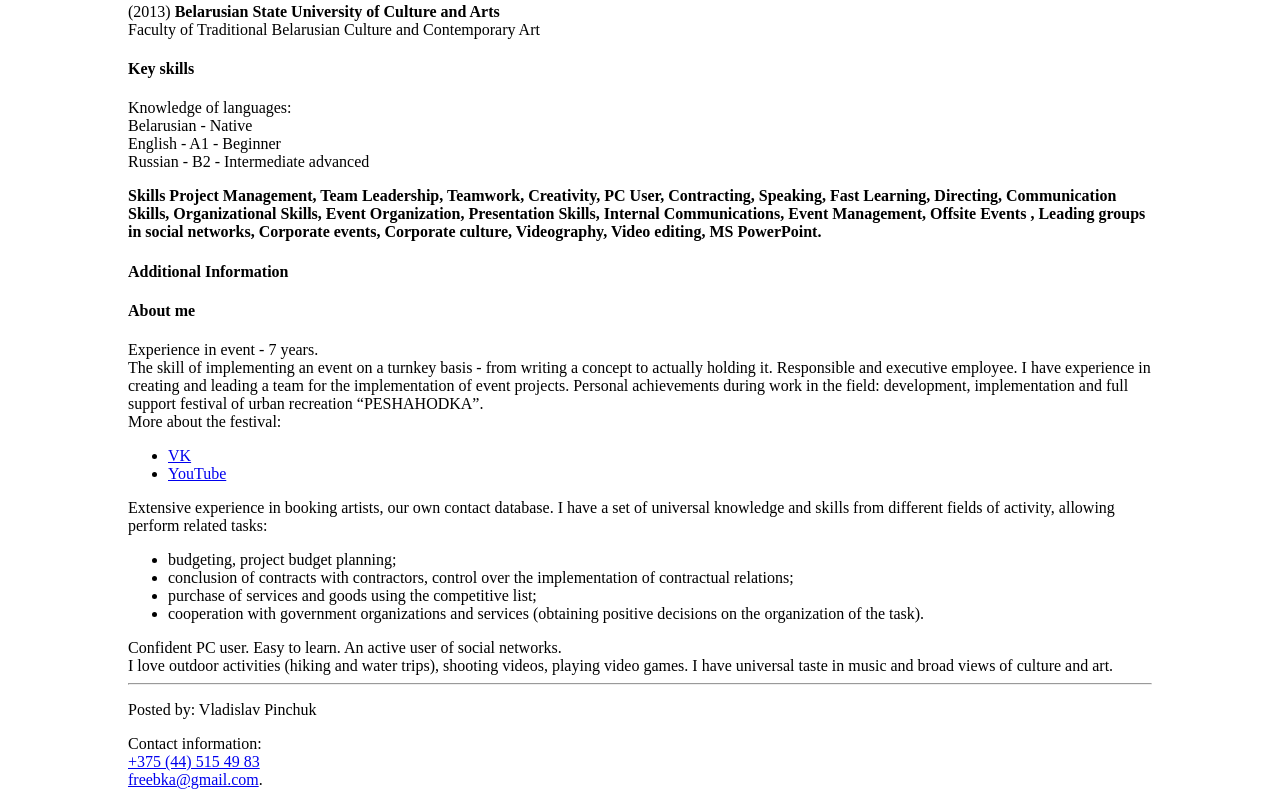
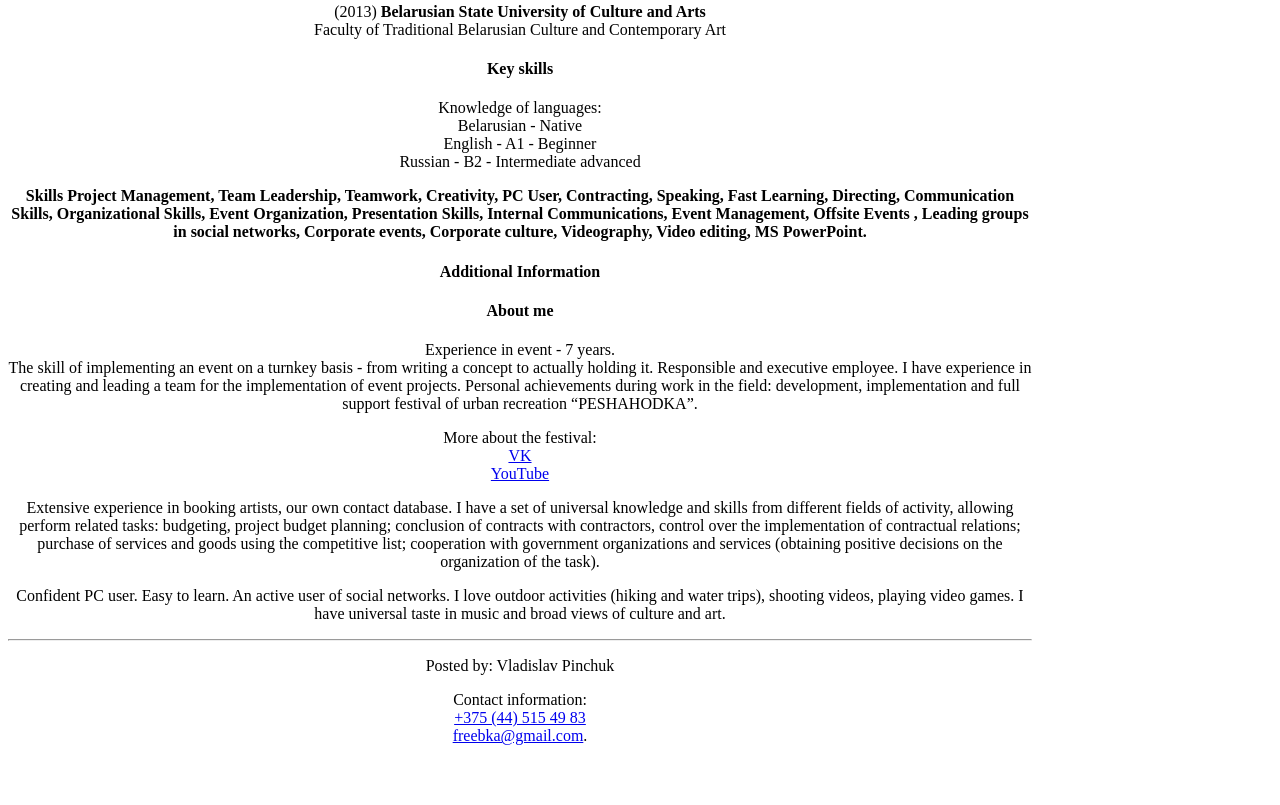
Before and after one commit to Peshahod/rsschool-cv-upskilllab, a plain HTML site: page index.html in a window 1280 px wide. Shown: the part 928-1733 px from the top of the page. After the commit the page ends 1689 px from the top, so only its background shows below. Drawn offline with Linux system fonts and the light colour scheme.

Commit message:
refactor: Changed the code formatting

```diff
--- a/index.html
+++ b/index.html
@@ -8,11 +8,10 @@
     <style type="text/css">
        div {
         max-width: 1024px;
-        margin: auto;
+        text-align: center;
        }
     </style>
 </head>
-
 <body>
     <div>
     <header>
@@ -27,7 +26,7 @@
         </h3>
         <p>Male, 30, born May 24, 1990</p>
         <p><a href="tel:+375 (44) 515 49 83">+375 (44) 515 49 83</a><br>
-           <a href="mailto:freebka@gmail.com">freebka@gmail.com</a> - preferred communication method</p>
+           <a href="mailto:freebka@gmail.com">freebka@gmail.com</a></p>
         <p>Residence: Minsk <br>Citizenship: Belarus</p>
     </section>
 
@@ -65,21 +64,26 @@
         <h4>Additional Information</h4>
         <h4>About me</h4>
         <article>
-            Experience in event - 7 years.<br> The skill of implementing an event on a turnkey basis - from writing a concept to actually holding it. Responsible and executive employee. I have experience in creating and leading a team for the implementation
-            of event projects. Personal achievements during work in the field: development, implementation and full support festival of urban recreation “PESHAHODKA”.<br> More about the festival:
-            <ul>
-                <li><a href="https://vk.com/peshahodka/"> VK</a></li>
-                <li><a href="https://youtu.be/58-E_I_0228/">YouTube</a></li>
-            </ul>
-            Extensive experience in booking artists, our own contact database. I have a set of universal knowledge and skills from different fields of activity, allowing perform related tasks:
-            <ul>
-                <li>budgeting, project budget planning;</li>
-                <li>conclusion of contracts with contractors, control over the implementation of contractual relations;</li>
-                <li>purchase of services and goods using the competitive list;</li>
-                <li>cooperation with government organizations and services (obtaining positive decisions on the organization of the task).</li>
-            </ul>
-            Confident PC user. Easy to learn. An active user of social networks.<br> I love outdoor activities (hiking and water trips), shooting videos, playing video games. I have universal taste in music and broad views of culture and art.
-        </article>
+            <p>
+                Experience in event - 7 years.
+            <br> The skill of implementing an event on a turnkey basis - from writing a concept to actually holding it. Responsible and executive employee. I have experience in creating and leading a team for the implementation
+            of event projects. Personal achievements during work in the field: development, implementation and full support festival of urban recreation “PESHAHODKA”.
+            </p>
+            <p> More about the festival: <br>
+                <a href="https://vk.com/peshahodka/">VK</a><br>
+                <a href="https://youtu.be/58-E_I_0228/">YouTube</a>
+            </p>
+            <p>
+                Extensive experience in booking artists, our own contact database. I have a set of universal knowledge and skills from different fields of activity, allowing perform related tasks:
+                budgeting, project budget planning;
+                conclusion of contracts with contractors, control over the implementation of contractual relations;
+                purchase of services and goods using the competitive list;
+                cooperation with government organizations and services (obtaining positive decisions on the organization of the task).
+           </p>
+           <p>
+           Confident PC user. Easy to learn. An active user of social networks. I love outdoor activities (hiking and water trips), shooting videos, playing video games. I have universal taste in music and broad views of culture and art.
+           </p>
+           </article>
     </section>
     <hr>
     <footer>
@@ -90,5 +94,4 @@
     </footer>
 </div>
 </body>
-
 </html>
```
